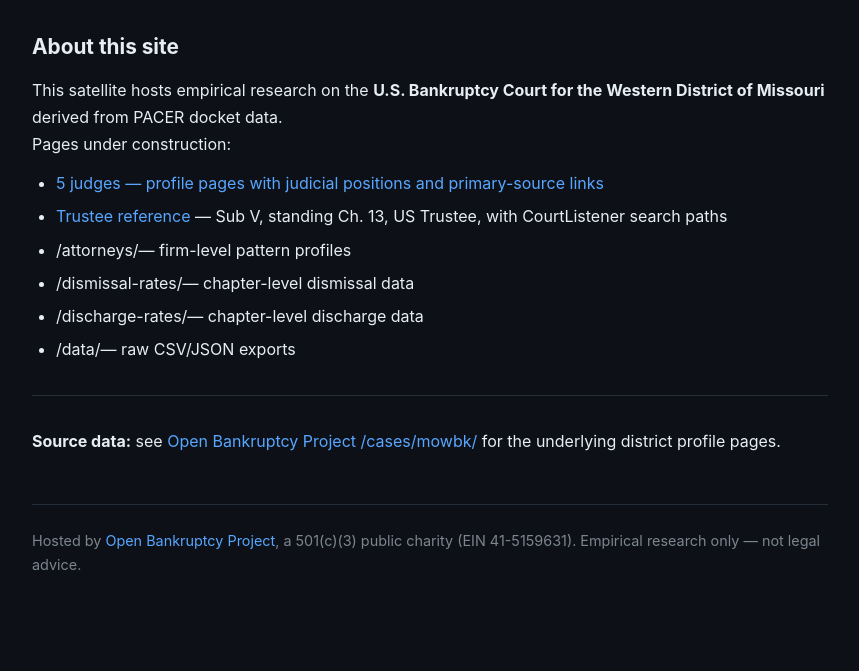
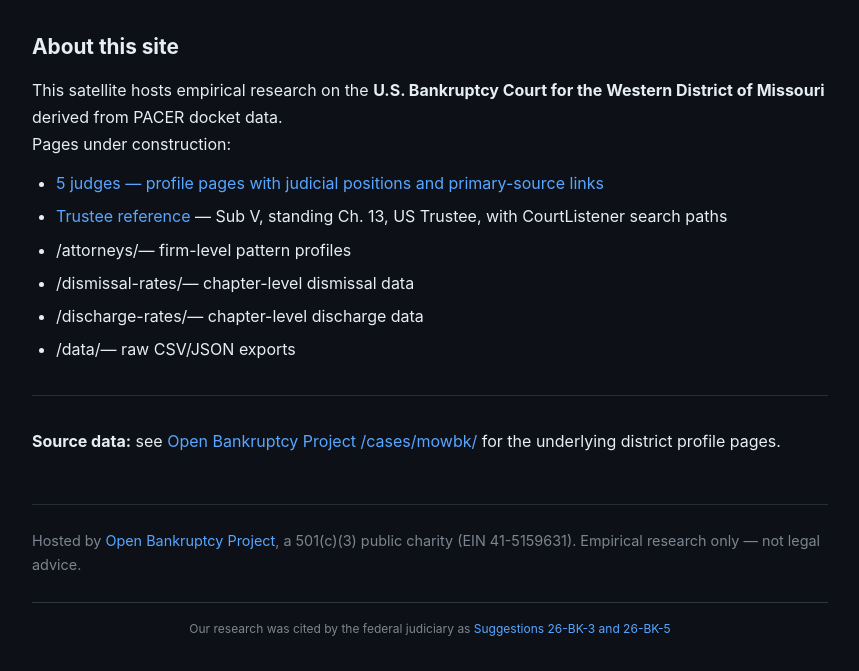
Before and after one commit to openbankruptcyproject/mowbankruptcy.org, a plain HTML site: page index.html in a window 1280 px wide. Shown: the part 171-842 px from the top of the page, without its empty margins (210-1069 px from the left). Before the commit the page ends 800 px from the top, so only its background shows below. Drawn offline with Linux system fonts and the light colour scheme.

Commit message:
Visual/content audit fix: counter chaos, Spanish accents, attribution
- Counter chaos: canonicalize stale 'X+ domains, Y+ pages' tokens (105/160+/170+/180/2,000+/13,000+/18,000+/20,000+) to 180+ / 21,000+ per public-tools/data/counters.json.
- Spanish accents: restore diacritics on Spanish-only words (Espanol -> Espanol w/ tilde, pagina -> pagina w/ accent, etc.) in visible text, meta content, and JSON-LD fields.
- Misc: 1328f.org <title> dedup, howtofilebankruptcy.org H1 typo, OBP states.html nav duplicate, OBP attribution scope fix (1328(f) -> 26-BK-3 only; Rule 9037 -> 26-BK-5 only).

See memory/network_visual_audit_20260426.md and evidence/visual_content_sweep_20260426.md.

```diff
--- a/index.html
+++ b/index.html
@@ -57,5 +57,9 @@
     <footer>
         <p>Hosted by <a href="https://openbankruptcyproject.org/">Open Bankruptcy Project</a>, a 501(c)(3) public charity (EIN 41-5159631). Empirical research only &mdash; not legal advice.</p>
     </footer>
+
+<div style="text-align:center;padding:1rem 0 0;border-top:1px solid #30363d;margin-top:1.5rem">
+<p style="color:#7d8590;font-size:0.75rem">Our research was cited by the federal judiciary as <a href="https://www.uscourts.gov/rules-policies/records-and-archives-rules-committees/rules-suggestions" target="_blank" rel="noopener" style="color:#58a6ff">Suggestions 26-BK-3 and 26-BK-5</a></p>
+</div>
 </body>
 </html>
```
Also changed, not shown: judges/arthur-b-federman/index.html (+4 -0 lines), judges/brian-t-fenimore/index.html (+4 -0 lines), judges/cynthia-a-norton/index.html (+4 -0 lines), judges/dennis-r-dow/index.html (+4 -0 lines), judges/index.html (+4 -0 lines), judges/jerry-w-venters/index.html (+4 -0 lines), stats.html (+4 -0 lines), trustees/index.html (+4 -0 lines).
